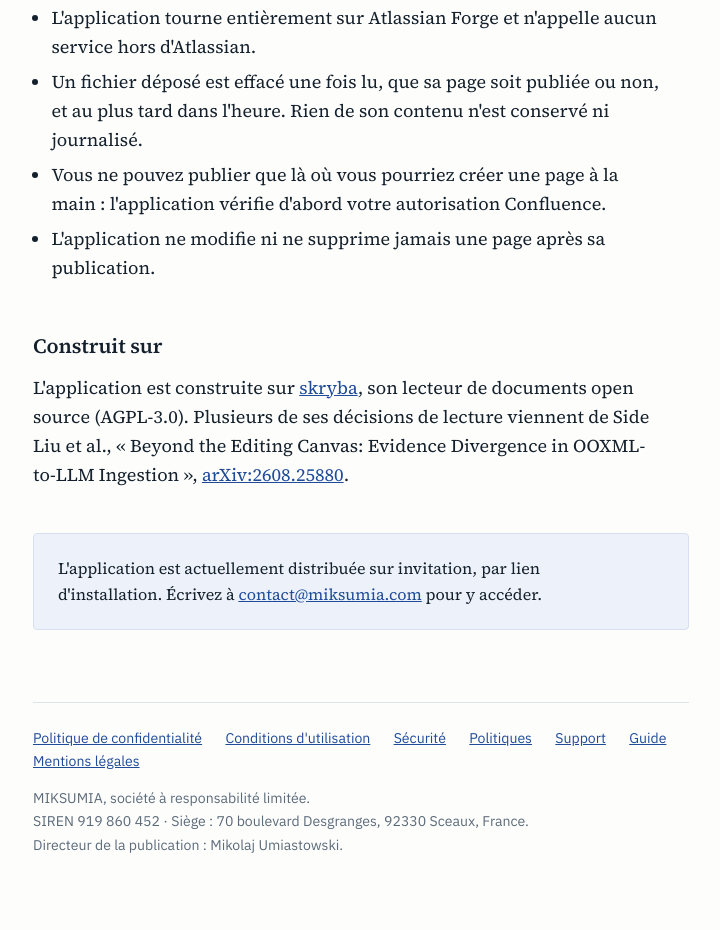
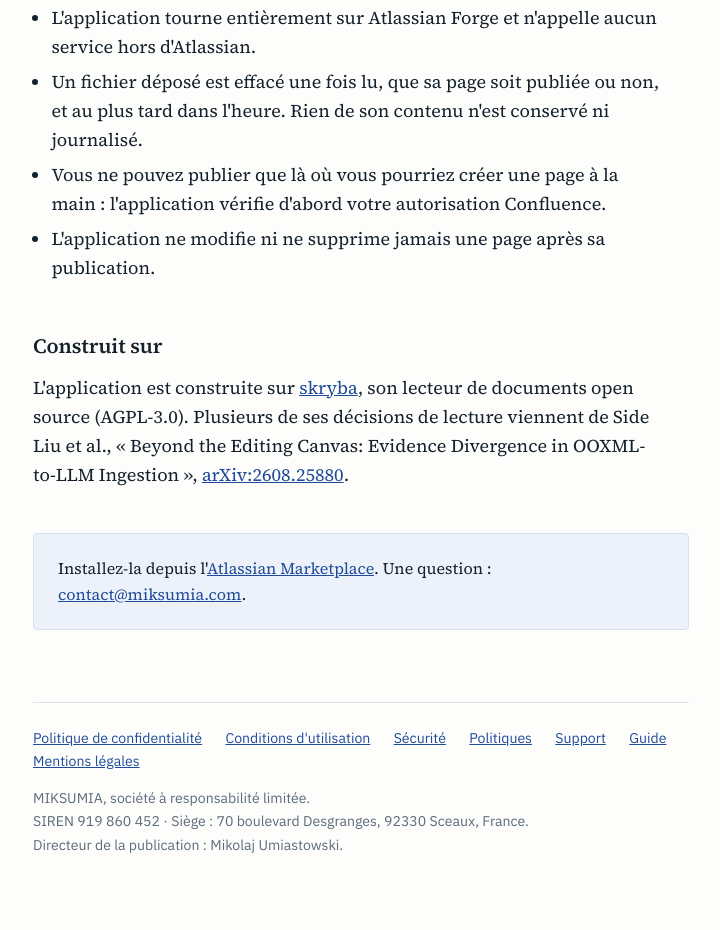
Before and after one commit to numiastowski-design/miksumia-site, a plain HTML site: page publisher-fr.html in a window 1280 px wide. Shown: the part 1277-2207 px from the top of the page, without its empty margins (279-999 px from the left). Drawn offline with Linux system fonts and the light colour scheme.

Commit message:
Page Publisher : « distribuée sur invitation » remplacé par le lien de la fiche Atlassian Marketplace (Mikolaj, 08/11/2026 : « changes le »). EN et FR ; l'adresse de contact reste pour les questions.
Co-Authored-By: Claude Opus 5.5 <noreply@anthropic.com>
Claude-Session: https://claude.ai/code/session_01EwCZFsARJZW5Ss2XH963o3

```diff
--- a/publisher-fr.html
+++ b/publisher-fr.html
@@ -230,9 +230,9 @@
 
   <div class="install">
     <p>
-      L'application est actuellement distribuée sur invitation, par lien
-      d'installation. Écrivez à <a href="mailto:contact@miksumia.com">contact@miksumia.com</a>
-      pour y accéder.
+      Installez-la depuis
+      l'<a href="https://marketplace.atlassian.com/apps/2647582831/miksumia-publisher-for-confluence">Atlassian Marketplace</a>.
+      Une question : <a href="mailto:contact@miksumia.com">contact@miksumia.com</a>.
     </p>
   </div>
 
```
Also changed, not shown: publisher.html (+3 -3 lines).
